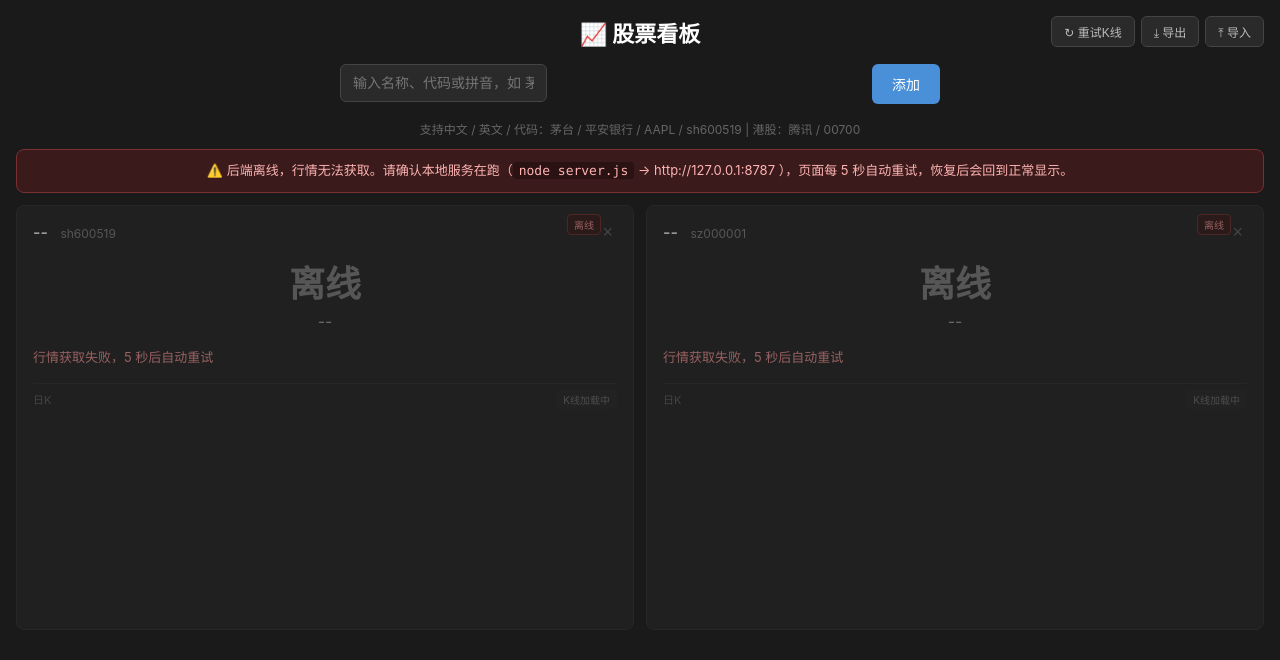
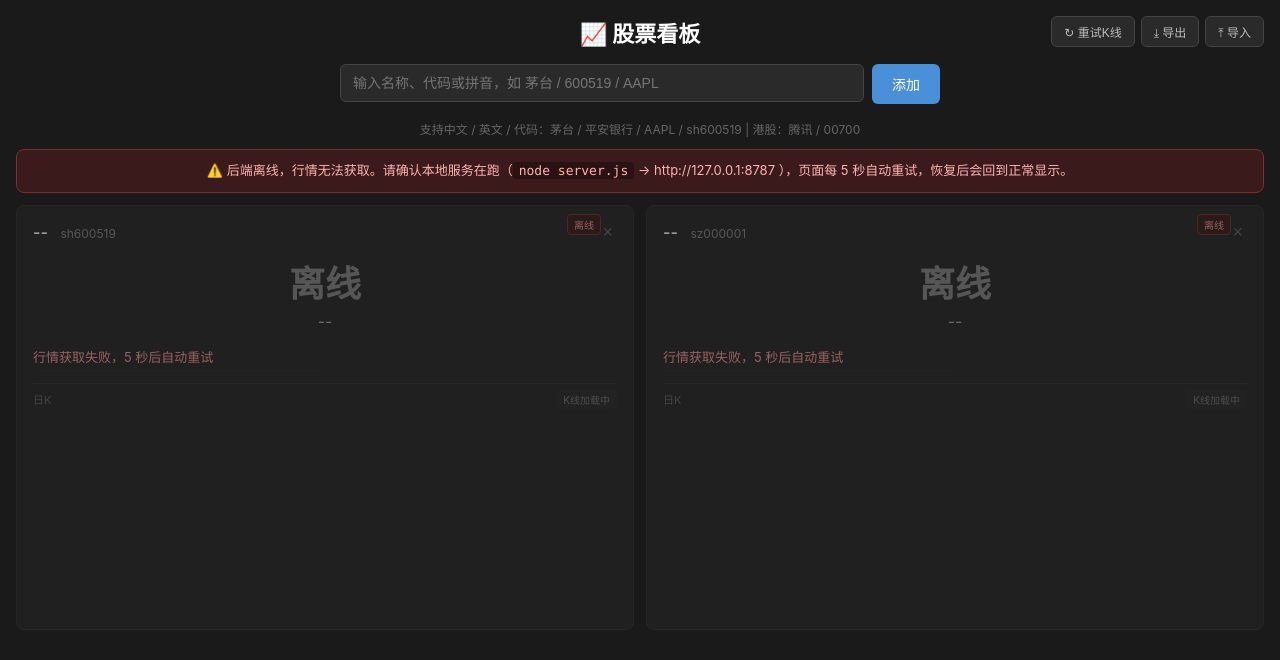
Before and after one commit to linker9527/stock-dashboard, a plain HTML site: page frontend/index.html in a window 1280 px wide. Drawn offline with Linux system fonts and the light colour scheme; no server answers.

Commit message:
fix: 搜索框不撑满，添加按钮离输入框几百像素远
input 是替换元素，在块级容器里默认只有约 20 字符宽，不会自动撑满。而 .search-bar input 上写的 flex:1 是空操作——input 的父级 .search-wrap 只有 position:relative + flex:1，不是 flex 容器，flex 属性对它无效。结果 .search-wrap 占满约 525px 而 input 只有约 200px，右侧一大段空档，「添加」按钮孤零零挂在 600px 容器最右端。

连带问题：建议下拉用的是 left:0;right:0 贴在 .search-wrap 上，所以下拉比输入框宽一倍、对不齐。改成 width:100% 后输入框撑满 .search-wrap，两者同时对齐。

```diff
--- a/frontend/index.html
+++ b/frontend/index.html
@@ -124,7 +124,11 @@
       margin-right: auto;
     }
     .search-bar input {
-      flex: 1;
+      /* width:100% 是必须的：input 是替换元素，默认只有约 20 字符宽，撑不满
+         所在的 .search-wrap，导致「添加」按钮离输入框右缘有几百像素空档；
+         同时建议下拉（left:0;right:0 贴在 .search-wrap 上）会比输入框宽一倍。
+         注意：这里写 flex:1 无效——父级 .search-wrap 不是 flex 容器。 */
+      width: 100%;
       padding: 10px 12px;
       border: 1px solid #444;
       border-radius: 6px;
```
